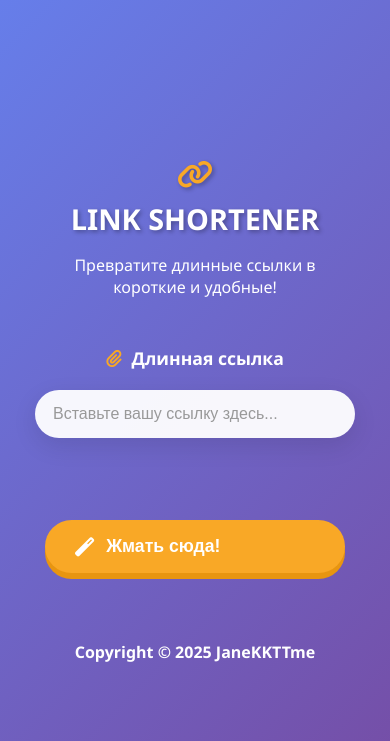
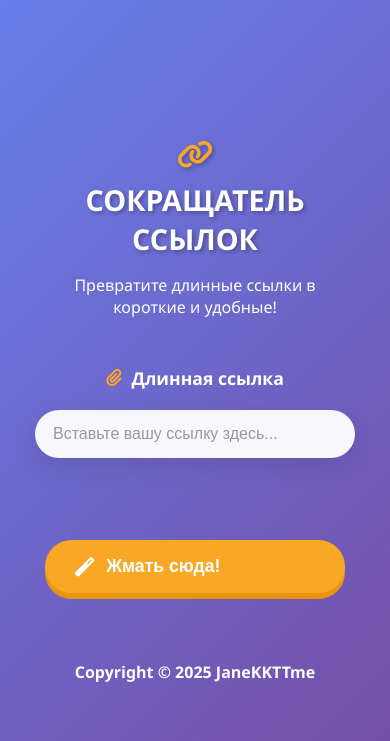
Before and after one commit to JaneKKTTme/link-shortener, a Flask app: page / in a window 390 px wide. Shown: the top 741 px of the page. Run offline with Flask 3, Linux system fonts and the light colour scheme.

Commit message:
Update design

```diff
--- a/static/styles.css
+++ b/static/styles.css
@@ -110,6 +110,8 @@ input[type="text"] {
     box-shadow: var(--shadow);
     transition: all 0.3s ease;
     color: var(--text-dark);
+    position: relative;
+    z-index: 1;
 }
 
 input[type="text"]:focus {
@@ -124,7 +126,7 @@ input[type="text"]::placeholder {
 
 .input-focus-line {
     position: absolute;
-    bottom: 0;
+    bottom: -5px;
     left: 50%;
     width: 0;
     height: 3px;
@@ -132,10 +134,11 @@ input[type="text"]::placeholder {
     border-radius: 3px;
     transition: all 0.3s ease;
     transform: translateX(-50%);
+    z-index: 2;
 }
 
 input[type="text"]:focus + .input-focus-line {
-    width: 80%;
+    width: 90%;
 }
 
 .submit-btn {
@@ -341,9 +344,17 @@ footer.production {
         padding: 0 10px;
     }
 
+    .input-focus-line {
+        bottom: -3px;
+    }
+
     input[type="text"] {
         padding: 18px 20px;
         font-size: 1rem;
+    }
+
+    input[type="text"]:focus + .input-focus-line {
+        width: 95%;
     }
 
     .submit-btn {
--- a/templates/link_shorter_page.html
+++ b/templates/link_shorter_page.html
@@ -15,7 +15,7 @@
         <section class="header">
             <span class="label-text">
                 <i class="fas fa-link"></i>
-                LINK SHORTENER
+                СОКРАЩАТЕЛЬ ССЫЛОК
             </span>
             <p class="subtitle">Превратите длинные ссылки в короткие и удобные!</p>
         </section>
```
